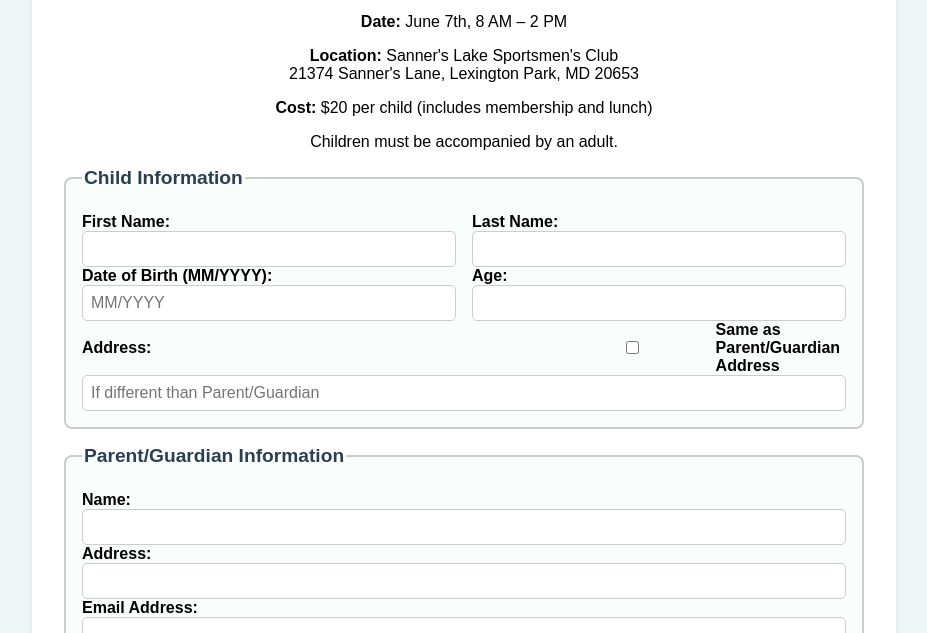
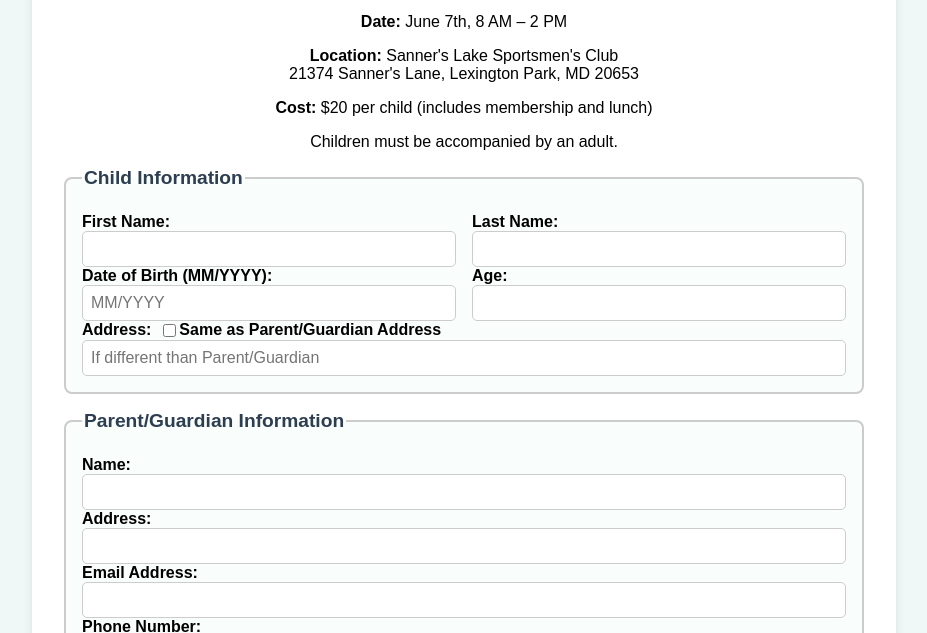
Before and after one commit to StMarysDU/Greenwing-Registration, a plain HTML site: page index.html in a window 1280 px wide. Shown: the part 165-798 px from the top of the page, without its empty margins (176-1103 px from the left). Drawn offline with Linux system fonts and the light colour scheme.

Commit message:
Update index.html

```diff
--- a/index.html
+++ b/index.html
@@ -73,16 +73,17 @@
       padding-bottom: 0.5rem;
       margin-bottom: 1rem;
     }
+    /* Address container adjustments */
     .address-container {
       display: flex;
       align-items: center;
-      justify-content: space-between;
+      gap: 0.5rem;
+      white-space: nowrap;
     }
     .checkbox-label {
-      display: flex;
+      display: inline-flex;
       align-items: center;
-      gap: 0.5rem;
-      margin: 0; /* Removed extra margin to align with the Address label */
+      margin: 0;
     }
     fieldset {
       border: none;
@@ -144,10 +145,10 @@
           </div>
         </div>
 
-        <!-- Address and Checkbox placed on the same line -->
+        <!-- Address and Checkbox placed closely on the same line -->
         <div class="address-container">
           <label for="childAddress">Address:</label>
-          <label class="checkbox-label">
+          <label class="checkbox-label" for="sameAddressCheckbox">
             <input type="checkbox" id="sameAddressCheckbox">
             Same as Parent/Guardian Address
           </label>
```
